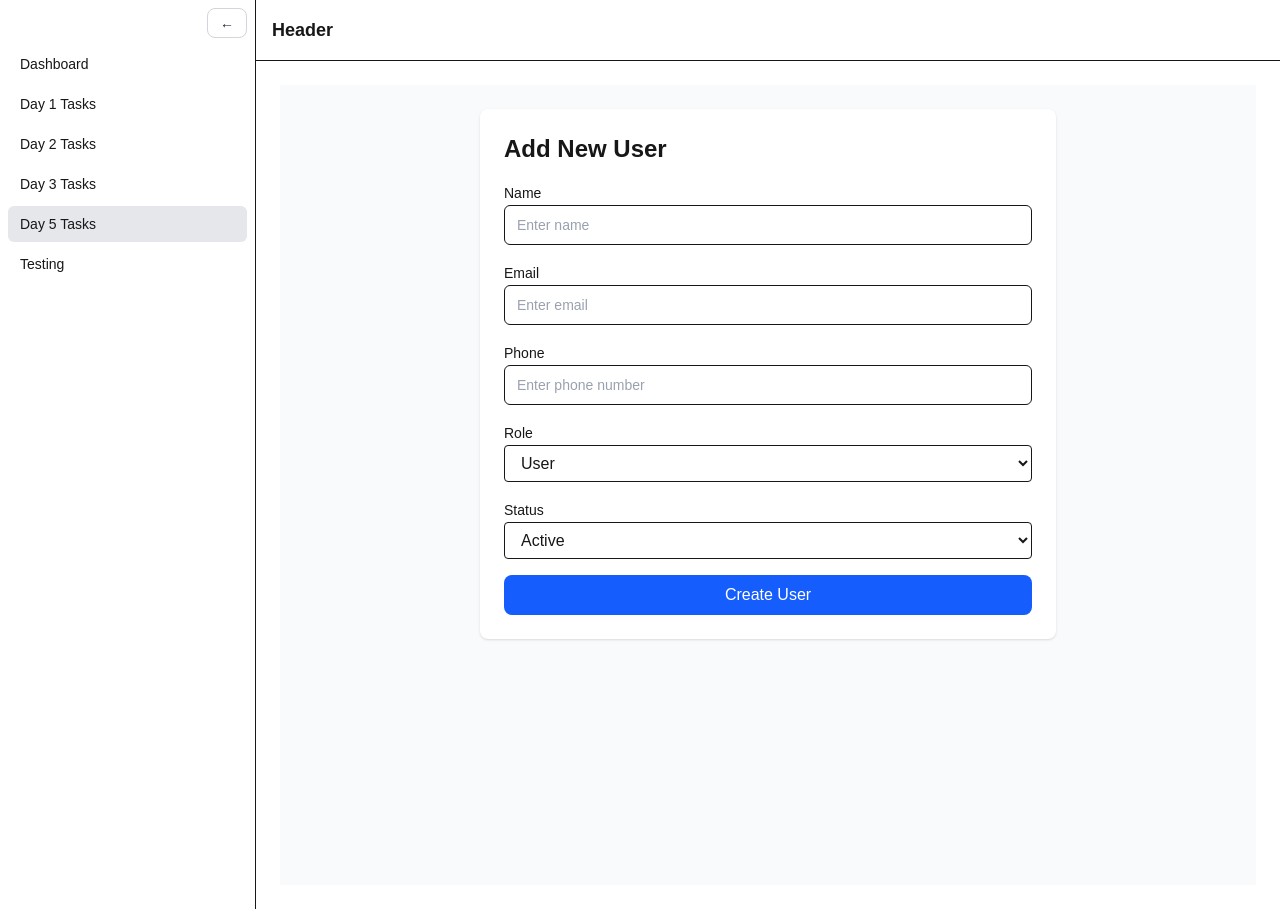
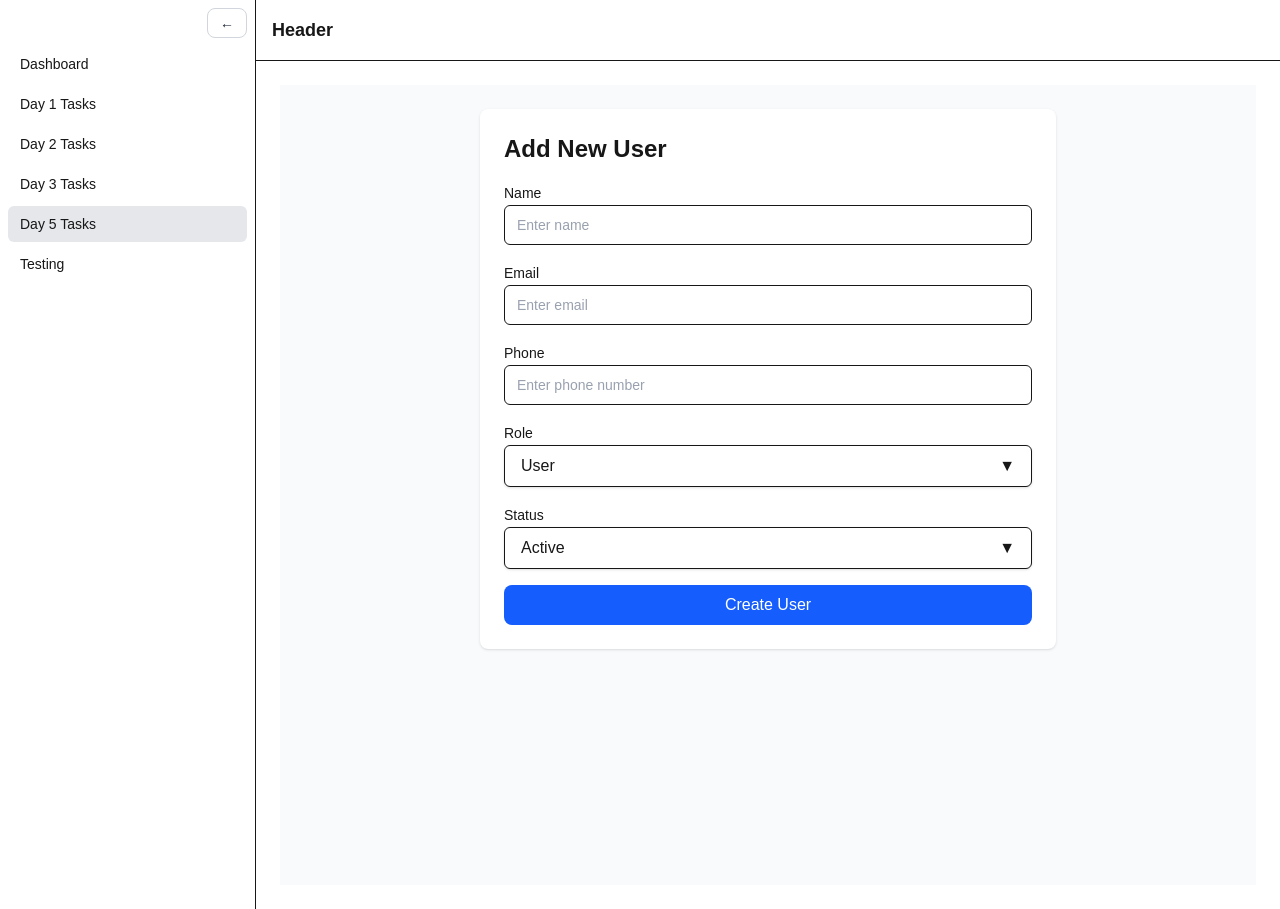
Before and after one commit to Abhi301295/react-next-learning, a Next.js app: page /day5 in a window 1280 px wide. Built offline with nearby package versions, Linux system fonts and the light colour scheme.

Commit message:
integrate custom dropdown with react-hook-form using controller

```diff
--- a/app/components/forms/AddUserForm.tsx
+++ b/app/components/forms/AddUserForm.tsx
@@ -1,14 +1,17 @@
 'use client';
 import { Button } from "../ui/Button";
-import { useForm } from "react-hook-form";
+import { Controller, useForm } from "react-hook-form";
 import FormField from "../ui/FormField";
 import Input from "../ui/Input";
 import { zodResolver } from "@hookform/resolvers/zod";
 import { userSchema, UserFormData } from "@/lib/validation/user.schema";
+import Dropdown from "../shared/dropdown/Dropdown";
+import DropdownOption from "../shared/dropdown/DropdownOption";
 
 export default function AddUserForm() {
     const {
         register,
+        control,
         handleSubmit,
         formState: { errors, isSubmitting },
     } = useForm<UserFormData>({
@@ -36,23 +39,37 @@ export default function AddUserForm() {
             </FormField>
 
             <FormField label="Role" error={errors.role?.message}>
-                <select
-                    {...register("role")}
-                    className="w-full border px-3 py-2 rounded"
-                >
-                    <option value="user">User</option>
-                    <option value="admin">Admin</option>
-                </select>
+                <Controller
+                    name="role"
+                    control={control}
+                    render={({ field }) => (
+                        <Dropdown
+                            value={field.value}
+                            onChange={field.onChange}
+                            placeholder="Select role"
+                        >
+                            <DropdownOption value="user">User</DropdownOption>
+                            <DropdownOption value="admin">Admin</DropdownOption>
+                        </Dropdown>
+                    )}
+                />
             </FormField>
 
             <FormField label="Status" error={errors.status?.message}>
-                <select
-                    {...register("status")}
-                    className="w-full border px-3 py-2 rounded"
-                >
-                    <option value="active">Active</option>
-                    <option value="inactive">Inactive</option>
-                </select>
+                <Controller
+                    name="status"
+                    control={control}
+                    render={({ field }) => (
+                        <Dropdown
+                            value={field.value}
+                            onChange={field.onChange}
+                            placeholder="Select status"
+                        >
+                            <DropdownOption value="active">Active</DropdownOption>
+                            <DropdownOption value="inactive">Inactive</DropdownOption>
+                        </Dropdown>
+                    )}
+                />
             </FormField>
 
             <Button type="submit" className="w-full" disabled={isSubmitting}>
```
